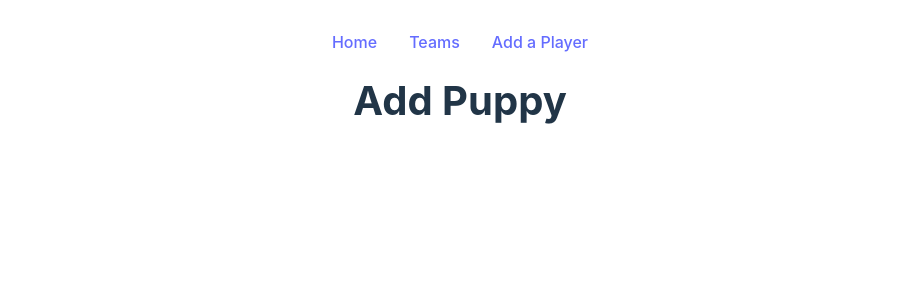
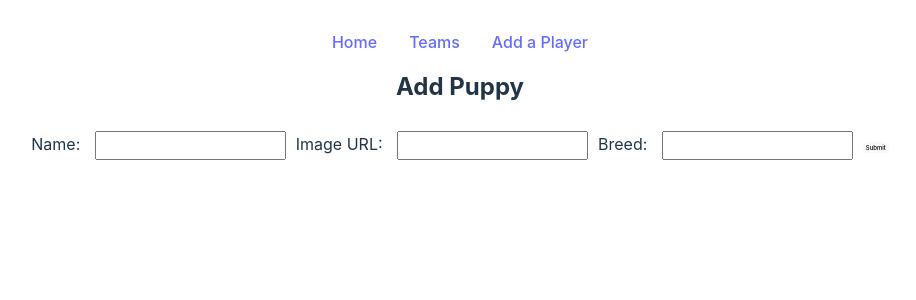
Before and after one commit to ievas/puppy-bowl-workshop, a React (Vite) app: page /add in a window 1280 px wide. Shown: the top 300 px of the page, without its empty margins (180-1096 px from the left). Built offline with nearby package versions, Linux system fonts and the light colour scheme; the HTML template or start-up script is replaced by a standard one.

Commit message:
add player form

```diff
--- a/src/components/PlayerList.jsx
+++ b/src/components/PlayerList.jsx
@@ -49,7 +49,7 @@ function PlayerList({ players, teams }) {
                     handleClick(player.id);
                   }}
                 >
-                  <td>
+                  <td className="player-info-name">
                     <img
                       className="small"
                       src={player.imageUrl}
--- a/src/index.css
+++ b/src/index.css
@@ -97,6 +97,10 @@ table td {
   padding: 0.2rem;
 }
 
+.player-info-name {
+  text-decoration: gray underline 0.05rem;
+}
+
 table th {
   margin-left: 0.1rem;
   padding: 10px;
@@ -128,7 +132,7 @@ ol {
 
 .player-img {
   max-width: 30%;
-  /* height: auto; */
+  height: auto;
 }
 
 .player-info {
@@ -147,3 +151,8 @@ ol {
   color: #666;
   margin-bottom: 0.5rem;
 }
+
+input {
+  padding: 5px;
+  margin: 10px;
+}
--- a/src/pages/AddPlayer.jsx
+++ b/src/pages/AddPlayer.jsx
@@ -1,9 +1,67 @@
 import { useState } from "react";
 
 function AddPlayer() {
+  let [name, setName] = useState("");
+  let [imageUrl, setImageUrl] = useState("");
+  let [breed, setBreed] = useState("");
+  // let [team, setTeam] = useState("");
+
+  async function handleSubmit(e) {
+    e.preventDefault();
+    try {
+      let response = await fetch(
+        "https://fsa-puppy-bowl.herokuapp.com/api/2308-acc-et-web-pt-a/players",
+        {
+          method: "POST",
+          headers: {
+            "Content-Type": "application/json",
+          },
+          body: JSON.stringify({
+            name: name,
+            breed: breed,
+            imageUrl: imageUrl,
+          }),
+        }
+      );
+      let result = await response.json();
+      console.log(result);
+
+      setName("");
+      setImageUrl("");
+      setBreed("");
+      // setTeam("");
+    } catch (error) {
+      console.error(error);
+    }
+  }
+
   return (
     <>
-      <h1>Add Puppy</h1>
+      <form onSubmit={handleSubmit}>
+        <h2>Add Puppy</h2>
+        <label>
+          Name: <input value={name} onChange={(e) => setName(e.target.value)} />
+        </label>
+
+        <label>
+          Image URL:{" "}
+          <input
+            value={imageUrl}
+            onChange={(e) => setImageUrl(e.target.value)}
+          />
+        </label>
+
+        <label>
+          Breed:{" "}
+          <input value={breed} onChange={(e) => setBreed(e.target.value)} />
+        </label>
+
+        {/* <label>
+          Team: <input value={team} onChange={(e) => setTeam(e.target.value)} />
+        </label> */}
+
+        <button>Submit</button>
+      </form>
     </>
   );
 }
```
